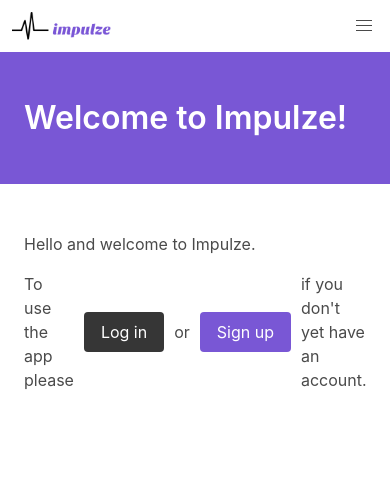
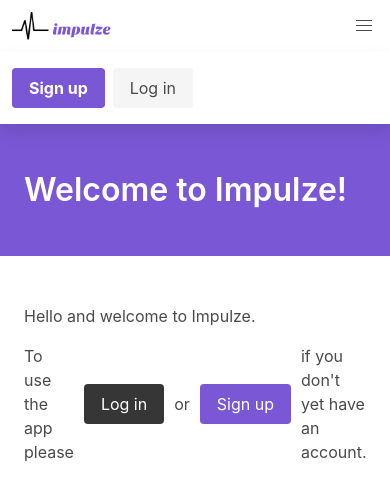
Before and after one commit to jstavanja/impulze, a Vue app in the folder client/: page / in a window 390 px wide. Both pictures are taken after a click on the button 364 px from the left and 26 px from the top of the page. Shown: the top 498 px of the page. Built offline with nearby package versions, Linux system fonts and the light colour scheme; what vue-native-notification would draw is missing.

Commit message:
Added mobile navigation hamburger button functionality

```diff
--- a/client/src/components/Navigation.vue
+++ b/client/src/components/Navigation.vue
@@ -9,14 +9,14 @@
           <img src="../assets/logos/primary.png" alt="Impulze logo">
         </router-link>
 
-        <a role="button" class="navbar-burger burger" aria-label="menu" aria-expanded="false" data-target="navbarBasicExample">
+        <a role="button" class="navbar-burger burger" aria-label="menu" aria-expanded="false" data-target="navbarBasicExample" @click="toggleNavbarActive">
           <span aria-hidden="true"></span>
           <span aria-hidden="true"></span>
           <span aria-hidden="true"></span>
         </a>
       </div>
 
-      <div id="navbarBasicExample" class="navbar-menu">
+      <div id="navbar" class="navbar-menu" :class="{ 'is-active': navbarActive}">
         <div class="navbar-start">
           <a class="navbar-item" v-if="user && inApp">
             <a class="button is-success" @click="openAddImpulzeModal">
@@ -58,6 +58,11 @@
 import { mapGetters } from 'vuex'
 import AddImpulzeModal from './Modals/AddImpulzeModal'
 export default {
+  data () {
+    return {
+      navbarActive: false
+    }
+  },
   computed: {
     ...mapGetters([
       'user'
@@ -78,6 +83,9 @@
         component: AddImpulzeModal,
         hasModalCard: true
       })
+    },
+    toggleNavbarActive () {
+      this.navbarActive = !this.navbarActive
     }
   }
 }
```
